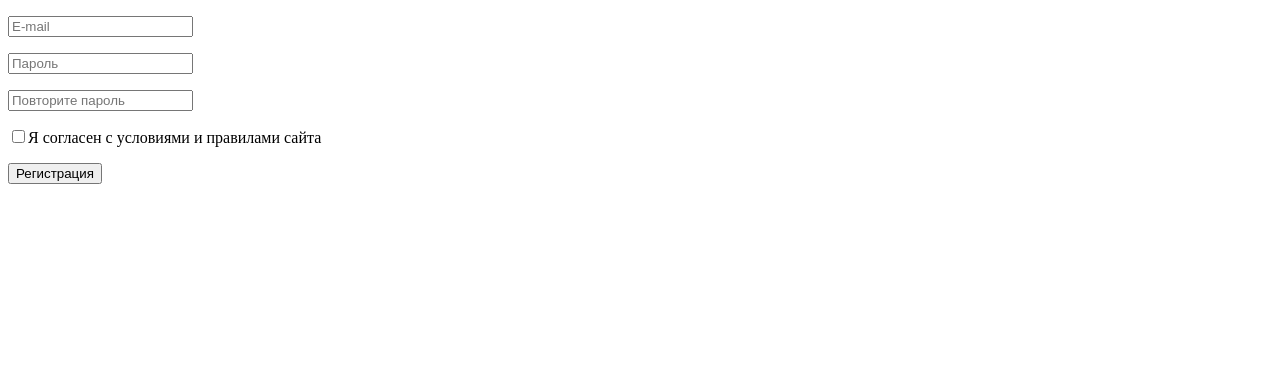
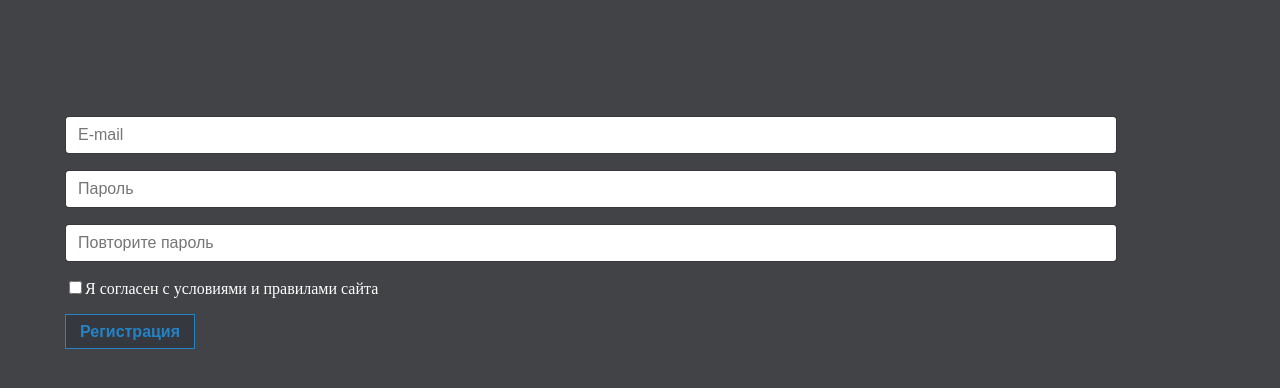
Before and after one commit to slanderc/webdev-learn, a plain HTML site: page lw3/index.html in a window 1280 px wide. Drawn offline with Linux system fonts and the light colour scheme.

Commit message:
Add styles on page

```diff
--- a/lw3/css/registration-form.css
+++ b/lw3/css/registration-form.css
@@ -0,0 +1,92 @@
+body {
+  background: #414347;
+  margin: 0;
+  overflow: hidden;
+}
+
+.content {
+  margin-right: auto;
+  margin-left: auto;
+  padding-right: 15px;
+  padding-left: 15px;
+  padding-top: 100px;
+  width: 100%;
+}
+
+.registration-form__button {
+  border-radius: 0px;
+  border-style: solid;
+  border-width: 1px;
+  border-color: #2483c6;
+  background: #35383e;
+  color: #2483c6;
+  font-weight: 700;
+  font-size: 12pt;
+  height: 35px;
+  line-height: 32px;
+  width: 130px;
+}
+
+.registration-form__button_action:hover {
+  background: #535b63;
+  border-color: #abb4bc;
+  color: #fff;
+}
+
+.registration-form-text {
+  color: #fff;
+}
+
+.text-box {
+  display: block;
+  width: 90%;
+  padding: 0.5rem 0.75rem;
+  font-size: 1rem;
+  line-height: 1.25;
+  color: #495057;
+  background-color: #fff;
+  background-image: none;
+  background-clip: padding-box;
+  border: 1px solid rgba(0, 0, 0, 0.15);
+  border-radius: 0.25rem;
+  margin-right: 10px;
+  transition: border-color ease-in-out 0.15s, box-shadow ease-in-out 0.15s;
+}
+
+@media (min-width: 320px) {
+  .content {
+    max-width: 320px;
+    padding-left: 5px;
+    padding-right: 15px;
+  }
+}
+
+@media (min-width: 480px) {
+  .content {
+    max-width: 480px;
+  }
+}
+
+@media (min-width: 576px) {
+  .content {
+    max-width: 540px;
+  }
+}
+
+@media (min-width: 768px) {
+  .content {
+    max-width: 720px;
+  }
+}
+
+@media (min-width: 992px) {
+  .content {
+    max-width: 960px;
+  }
+}
+
+@media (min-width: 1200px) {
+  .content {
+    max-width: 1140px;
+  }
+}
--- a/lw3/index.html
+++ b/lw3/index.html
@@ -7,18 +7,14 @@
     <link rel="stylesheet" href="css/registration-form.css">
   </head>
   <body>
-    <header class="header">
-    </header>
     <div class="content">
       <form class="registration-form">
         <p><input class="registration-form__email text-box" placeholder="E-mail"></p>
         <p><input class="registration-form__password text-box" type="password" placeholder="Пароль"></p>
         <p><input class="registration-form__password-repeat text-box" type="password" placeholder="Повторите пароль"></p>
-        <p><input class="registration-form__check-confirmation" type="checkbox">Я согласен с условиями и правилами сайта</p>
+        <p><input class="registration-form__check-confirmation" type="checkbox"><span class="registration-form-text">Я согласен с условиями и правилами сайта</span></p>
         <input class="registration-form__button registration-form__button_action" type="submit" value="Регистрация">
       </form>
-    </div>
-    <div class="footer">
     </div>
     <script src="js/registration-form.js"></script>
   </body>
```
